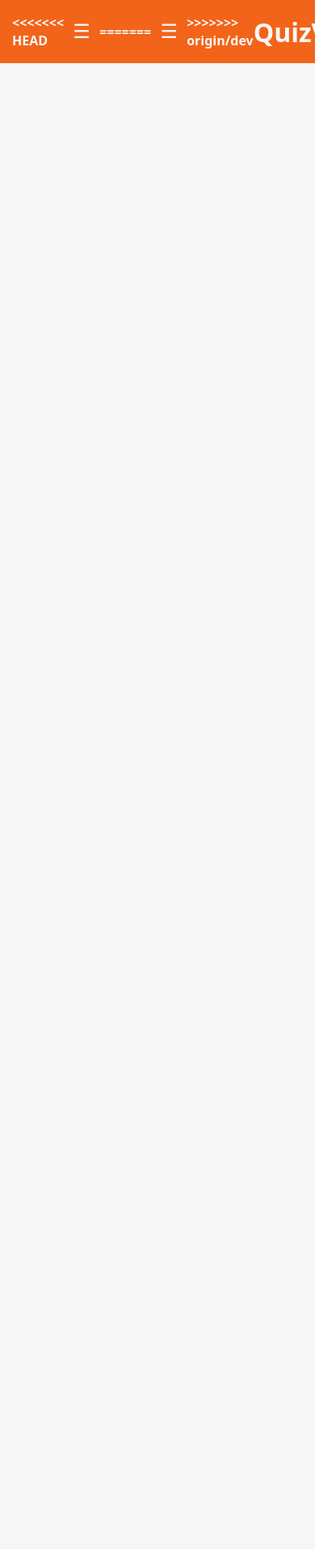
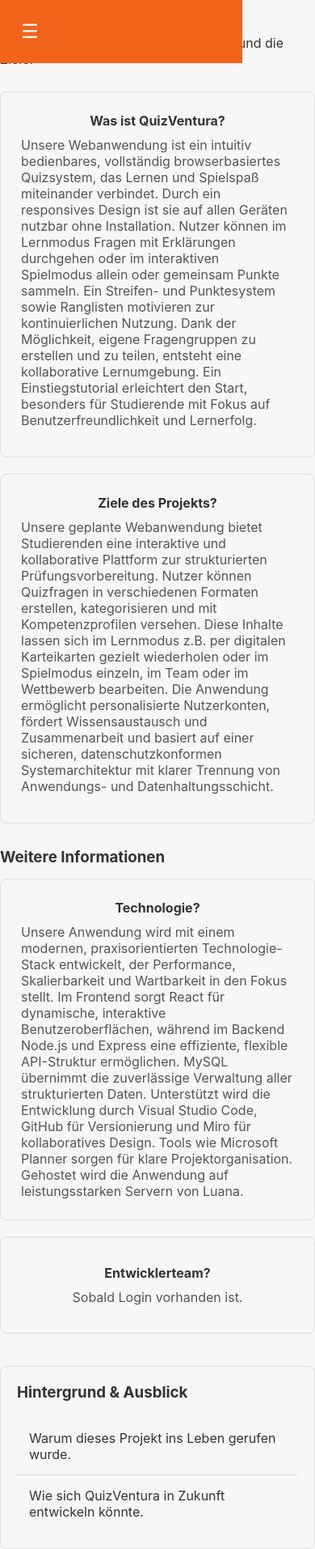
Before and after one commit to Reutherbrett/IU_ProjectSWE_QuizVentura, a PHP site: template pages/about/dasProjekt.php in a window 390 px wide. Shown: the whole page at 81% size. Before the commit the page ends 78 px from the top, so only its background shows below. Run offline with PHP 8.4, Linux system fonts and the light colour scheme; the template is opened without the code that fills it, so the values that code supplies are empty; some web fonts are replaced.

Commit message:
fix(style.css): card-vertical added + menu fix

```diff
--- a/assets/css/style.css
+++ b/assets/css/style.css
@@ -182,6 +182,11 @@ body {
     transition: transform 0.2s, box-shadow 0.2s;
 }
 
+.card.card-vertical{
+    display: flex;
+    flex-direction: column;
+}
+
 .card:hover {
     transform: translateY(-2px);
     box-shadow: 0 4px 12px rgba(0, 0, 0, 0.1);
@@ -272,6 +277,7 @@ body {
     }
 
     .mobile-header {
+        width: 300px;
         display: flex;
         align-items: center;
         justify-content: space-between;
--- a/includes/header.php
+++ b/includes/header.php
@@ -27,14 +27,7 @@
 <body>
     <!-- Mobile Header -->
     <header class="mobile-header">
-<<<<<<< HEAD
-        <button class="menu-toggle" onclick="toggleMenu()" aria-label="Toggle menu">☰</button>
-=======
-<!--    <button class="menu-toggle" onclick="toggleMenu()">☰</button> -->
-        <!-- Event-Listener per JavaScript -->
-        <button class="menu-toggle">☰</button>
->>>>>>> origin/dev
-        <h1>QuizVentura</h1>
+        <button class="menu-toggle" onclick="toggleMenu()">☰</button>
         <div style="width: 40px;"></div>
     </header>
 
--- a/pages/about/dasProjekt.php
+++ b/pages/about/dasProjekt.php
@@ -1 +1,66 @@
-dasProjekt.php
+<?php
+/**
+ * Projektinfo dasProjekt.php
+ */
+?>
+
+<div class="page-header">
+    <h2>Das Projekt QuizVentura</h2>
+    <p>Hier erfährst du mehr über das Projekt und die Ziele.</p>
+</div>
+
+<!-- Projektbeschreibung -->
+<div class="page-grid">
+    <div class="card card-vertical">
+        <h4 style="margin-bottom: 10px;">Was ist QuizVentura?</h4>
+        <p style="color: #555;margin-bottom: 10px;">
+        Unsere Webanwendung ist ein intuitiv bedienbares, vollständig browserbasiertes Quizsystem, das Lernen und Spielspaß miteinander verbindet.
+        Durch ein responsives Design ist sie auf allen Geräten nutzbar ohne Installation. Nutzer können im Lernmodus Fragen mit Erklärungen durchgehen
+        oder im interaktiven Spielmodus allein oder gemeinsam Punkte sammeln. Ein Streifen- und Punktesystem sowie Ranglisten motivieren zur kontinuierlichen Nutzung.
+        Dank der Möglichkeit, eigene Fragengruppen zu erstellen und zu teilen, entsteht eine kollaborative Lernumgebung. Ein Einstiegstutorial erleichtert den Start,
+        besonders für Studierende mit Fokus auf Benutzerfreundlichkeit und Lernerfolg.
+        </p>
+    </div>
+
+    <div class="card card-vertical">
+        <h4 style="margin-bottom: 10px;">Ziele des Projekts?</h4>
+        <p style="color: #555;margin-bottom: 10px;">
+        Unsere geplante Webanwendung bietet Studierenden eine interaktive und kollaborative Plattform zur strukturierten Prüfungsvorbereitung. Nutzer können Quizfragen
+        in verschiedenen Formaten erstellen, kategorisieren und mit Kompetenzprofilen versehen. Diese Inhalte lassen sich im Lernmodus z.B. per digitalen Karteikarten
+        gezielt wiederholen oder im Spielmodus einzeln, im Team oder im Wettbewerb bearbeiten. Die Anwendung ermöglicht personalisierte Nutzerkonten, fördert Wissensaustausch
+        und Zusammenarbeit und basiert auf einer sicheren, datenschutzkonformen Systemarchitektur mit klarer Trennung von Anwendungs- und Datenhaltungsschicht.
+        </p>
+    </div>
+</div>
+
+<!-- Sektion für Hintergrundinfos -->
+<h3 style="margin: 30px 0 15px;">Weitere Informationen</h3>
+<div class="page-grid">
+    <div class="card card-vertical">
+        <h4 style="margin-bottom: 10px;">Technologie?</h4>
+        <p style="color: #555;">
+        Unsere Anwendung wird mit einem modernen, praxisorientierten Technologie-Stack entwickelt, der Performance, Skalierbarkeit und Wartbarkeit in den Fokus stellt.
+        Im Frontend sorgt React für dynamische, interaktive Benutzeroberflächen, während im Backend Node.js und Express eine effiziente, flexible API-Struktur ermöglichen.
+        MySQL übernimmt die zuverlässige Verwaltung aller strukturierten Daten. Unterstützt wird die Entwicklung durch Visual Studio Code, GitHub für Versionierung und Miro
+        für kollaboratives Design. Tools wie Microsoft Planner sorgen für klare Projektorganisation. Gehostet wird die Anwendung auf leistungsstarken Servern von Luana.
+        </p>
+    </div>
+
+    <div class="card card-vertical">
+        <h4 style="margin-bottom: 10px;">Entwicklerteam?</h4>
+        <p style="color: #555;">
+            Sobald Login vorhanden ist.
+        </p>
+    </div>
+</div>
+
+<!-- Projekt-Motivation, Zukunft -->
+<div class="quiz-list" style="margin-top: 40px;">
+    <h3 style="margin-bottom: 20px;">Hintergrund & Ausblick</h3>
+    <div class="quiz-item">
+        <span>Warum dieses Projekt ins Leben gerufen wurde.</span>
+    </div>
+    <div class="quiz-item">
+        <span>Wie sich QuizVentura in Zukunft entwickeln könnte.</span>
+    </div>
+</div>
```
Also changed, not shown: pages/about/dasTeam.php (+57 -1 lines), 1 other file.
